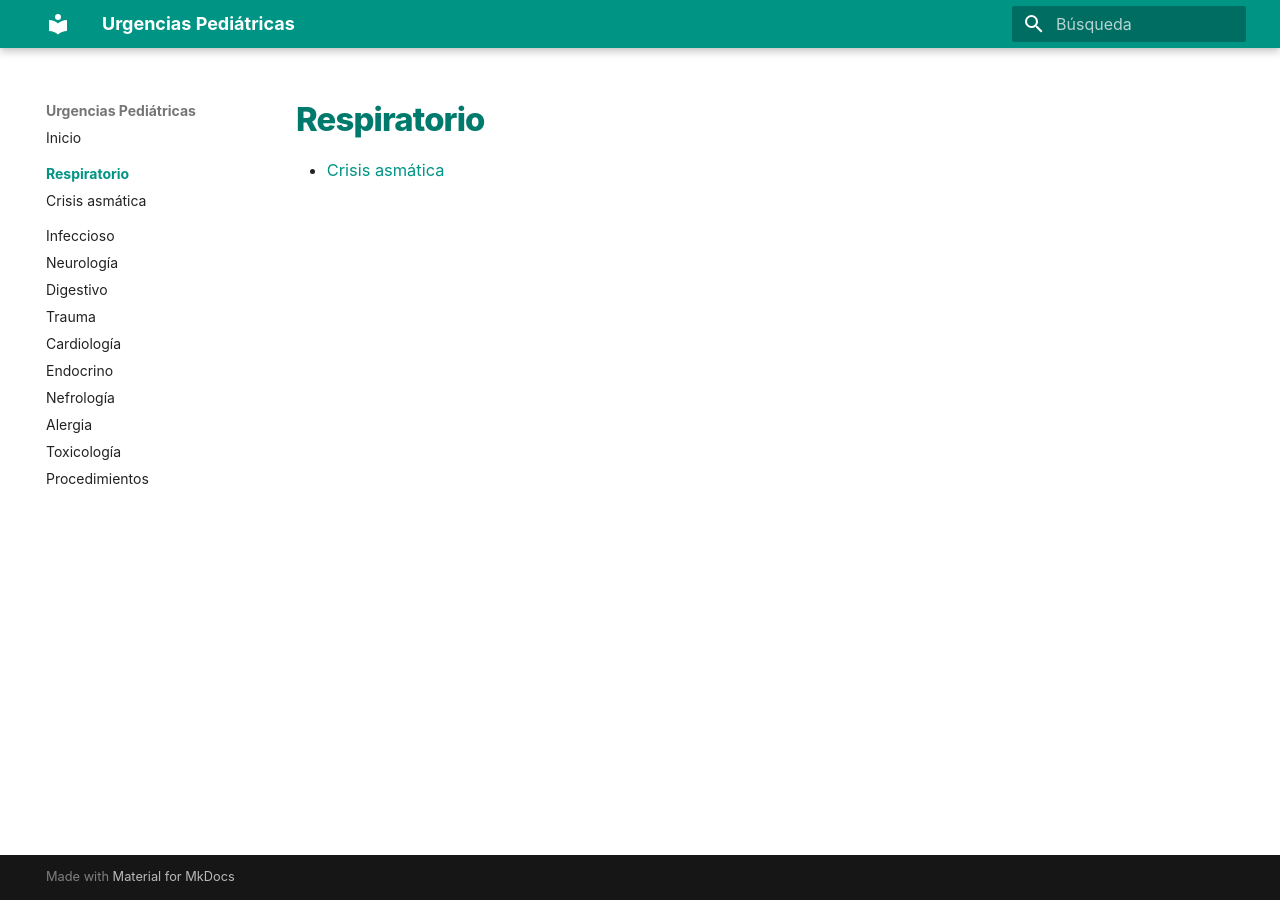
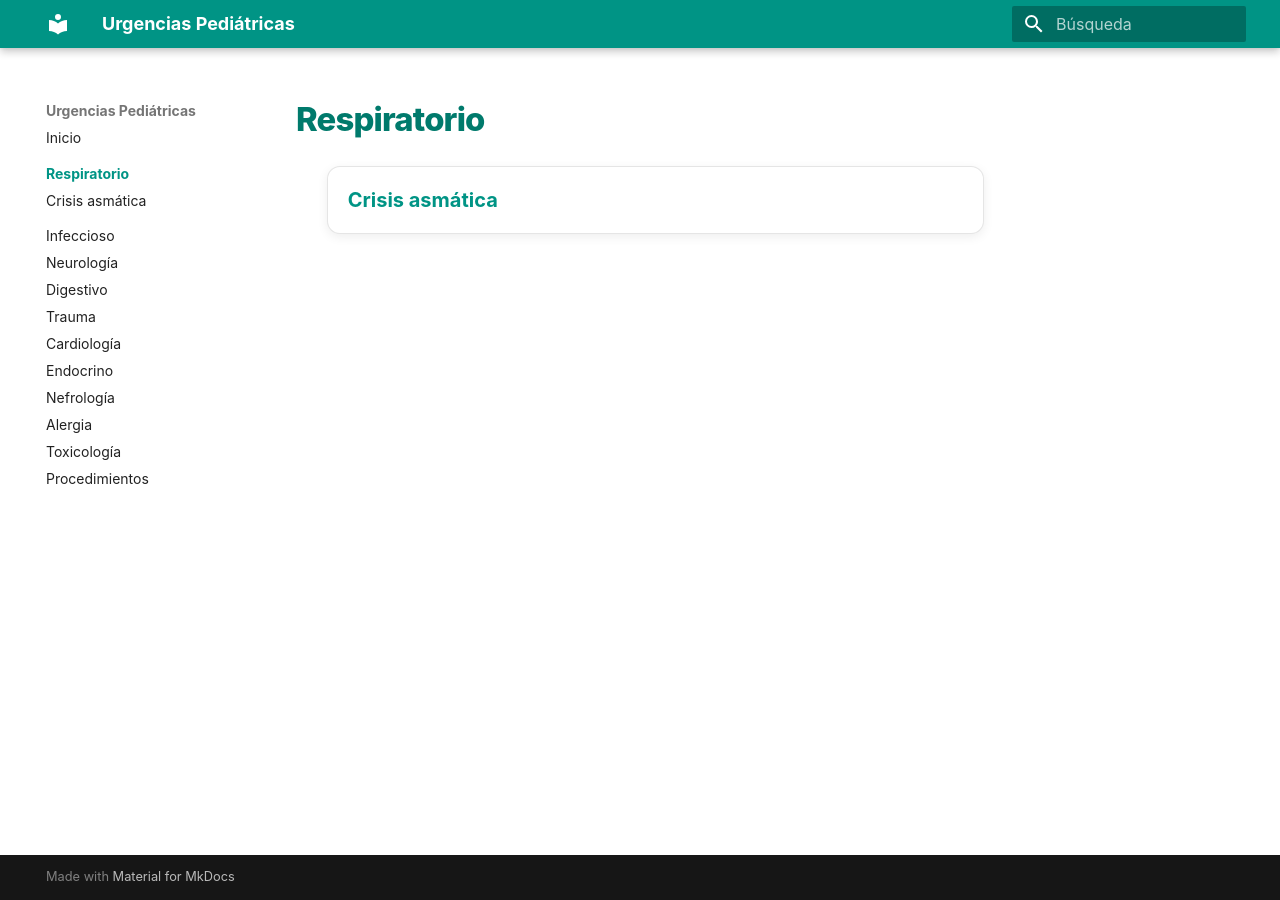
Before and after one commit to gonzaloares/urgencias-pediatricas, an MkDocs documentation site: the page built from docs/respiratorio/index.md, in a window 1280 px wide. Built offline with MkDocs 1.6.1 and Material for MkDocs 9.7.7, drawn with Linux system fonts in a browser that asks for light colours.

Commit message:
Da formato directo a los títulos de protocolos

```diff
--- a/docs/stylesheets/extra.css
+++ b/docs/stylesheets/extra.css
@@ -404,3 +404,35 @@
     padding: 0.8rem;
   }
 }
+
+/* Índices de área: títulos de protocolos directamente, sin encabezado redundante */
+.protocol-index {
+  margin-top: 1.25rem;
+}
+
+.protocol-index ul {
+  margin: 0;
+  padding: 0;
+  list-style: none;
+}
+
+.protocol-index li {
+  margin: 0 0 0.7rem;
+}
+
+.protocol-index a {
+  display: block;
+  padding: 0.85rem 1rem;
+  border: 1px solid var(--protocol-border);
+  border-radius: 0.65rem;
+  background: var(--md-default-bg-color);
+  box-shadow: var(--protocol-shadow);
+  color: var(--md-primary-fg-color);
+  font-size: 1rem;
+  font-weight: 700;
+  text-decoration: none;
+}
+
+.protocol-index a:hover {
+  background: color-mix(in srgb, var(--md-primary-fg-color) 6%, var(--md-default-bg-color));
+}
```
